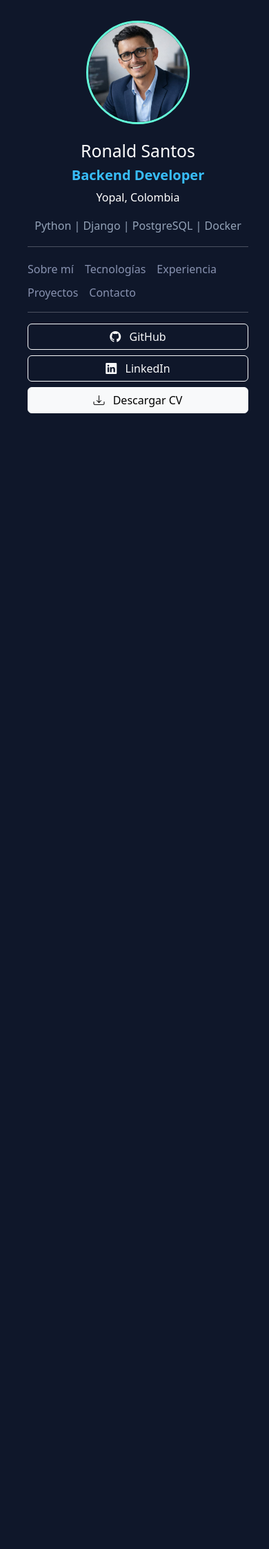
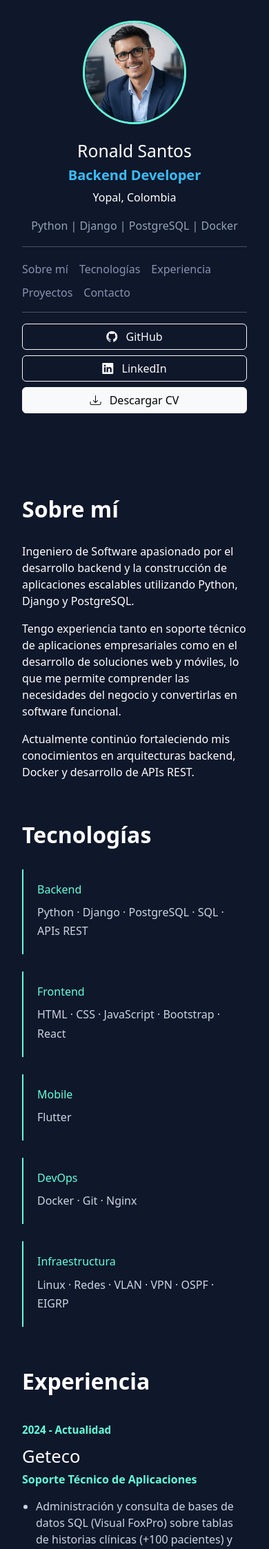
Before and after one commit to Ronsan12/portafolio, a Django app: page / in a window 390 px wide. Shown: the top 2245 px of the page at 69% size. Before the commit the page ends 599 px from the top, so only its background shows below. Run offline with Django 5.2, Linux system fonts and the light colour scheme; data that the repository does not hold is empty.

Commit message:
Actualizacion de css responsive

```diff
--- a/static/css/style.css
+++ b/static/css/style.css
@@ -268,3 +268,90 @@ body {
     height: 50px;
     font-size: 1.4rem;
 }
+
+/*RESPONSIVE*/
+
+@media (max-width: 768px){
+
+    .portfolio-layout{
+        display:flex;
+        flex-direction:column;
+    }
+
+    .sidebar{
+        position:relative;
+        width:100%;
+        min-width:100%;
+        height:auto;
+        padding:30px 20px;
+    }
+
+    .content-area{
+        width:100%;
+        flex:none;
+        margin-left:0;
+        padding:30px 20px;
+    }
+
+    .content-wrapper{
+        max-width:100%;
+        margin:0;
+    }
+
+    .project-layout{
+        display: flex;
+        flex-direction: column;
+        gap: 20px;
+    }
+
+    .project-image{
+        width: 100%;
+    }
+
+    .project-image img{
+        width:100%;
+        max-height:220px;
+        object-fit:cover;
+    }
+
+    .project-info{
+        width: 100%;
+    }
+
+    .section-title{
+        font-size: 2rem;
+    }
+
+    /* EXPERIENCIA */
+
+    .timeline::before{
+        display: none;
+    }
+
+    .timeline-item{
+        display: flex;
+        flex-direction: column;
+        margin-bottom: 45px;
+    }
+
+    .timeline-year{
+        width: auto;
+        margin-bottom: 12px;
+        color: #64ffda;
+        font-weight: 600;
+        font-size: .95rem;
+    }
+
+    .timeline-content{
+        padding-left: 0;
+    }
+
+    .timeline-content::before{
+        display: none;
+    }
+
+    .timeline-content h4{
+        font-size: 1.6rem;
+    }
+
+}
```
Also changed, not shown: README.md.
